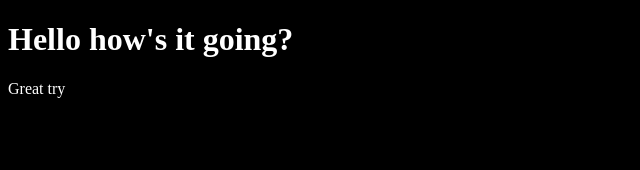
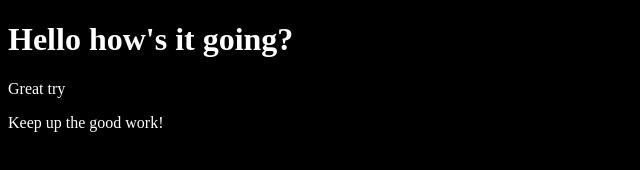
Before and after one commit to zeecelest/my-practice, a plain HTML site: page index.html in a window 1280 px wide. Shown: the whole page, without its empty margins (0-640 px from the left). Drawn offline with Linux system fonts and the light colour scheme.

Commit message:
modified html

```diff
--- a/index.html
+++ b/index.html
@@ -11,6 +11,7 @@
         <section>
         <footer role="content info">
             <p>Great try</p>
+            <p>Keep up the good work!</p>
         </footer>
         </section>
     </body>
```
